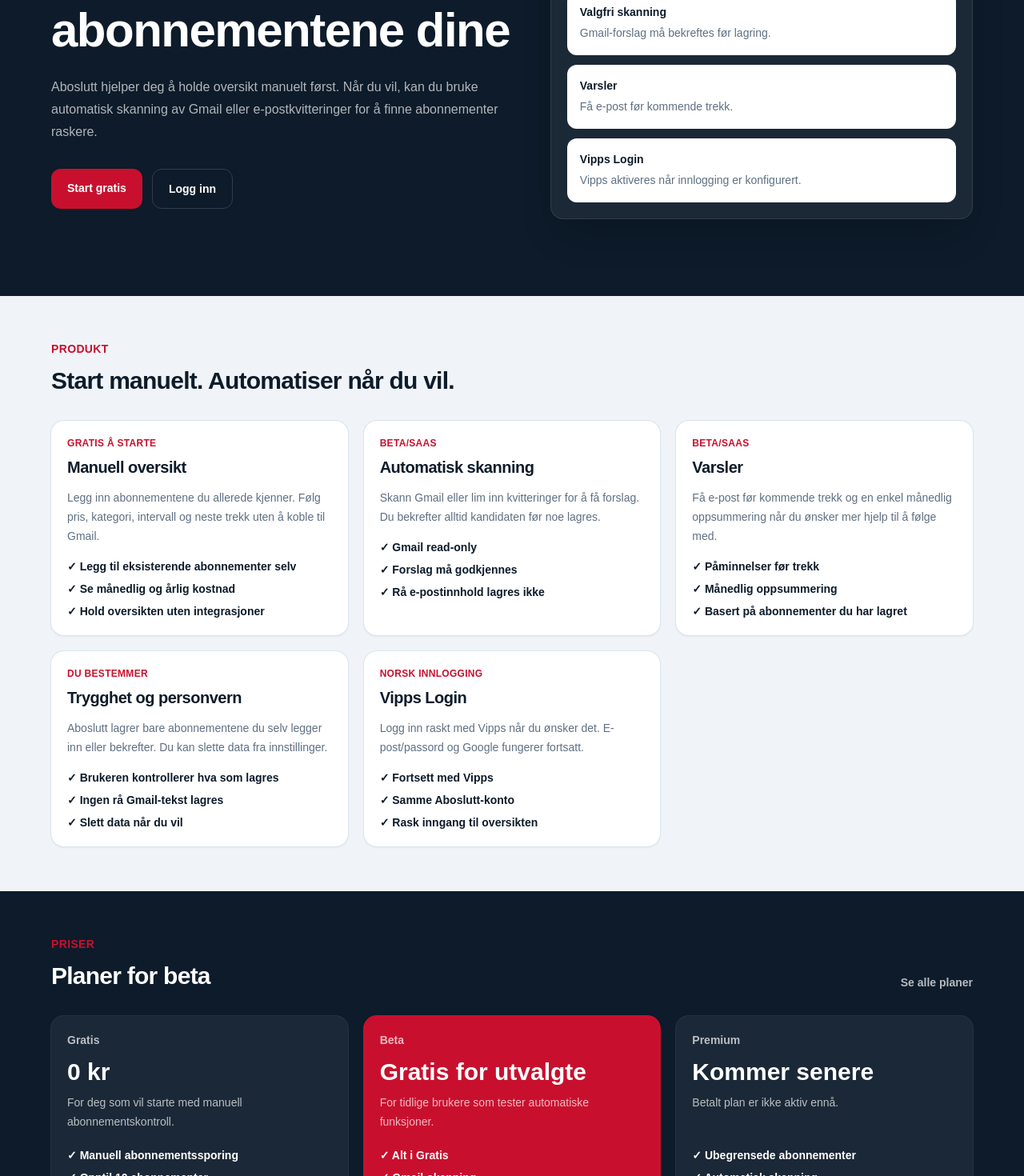
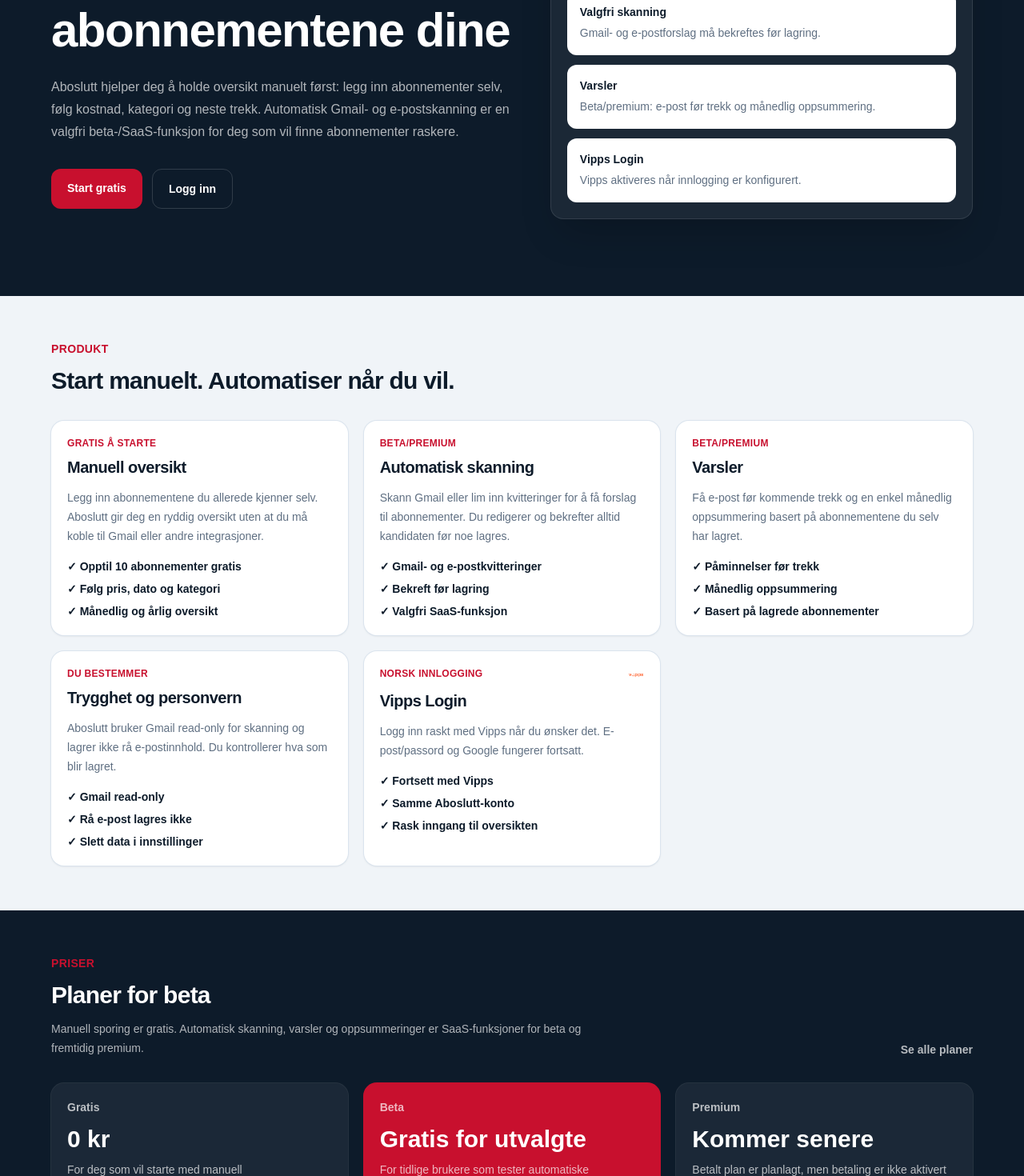
Before and after one commit to xyzmel/aboslutt, a Next.js app: page / in a window 1280 px wide. Shown: the part 260-1730 px from the top of the page at 80% size. Built offline with nearby package versions, Linux system fonts and the light colour scheme; no server answers.

Commit message:
Saas 2.0

```diff
--- a/src/app/pricing/page.tsx
+++ b/src/app/pricing/page.tsx
@@ -1,29 +1,56 @@
+import type { ReactNode } from "react";
 import Link from "next/link";
+import { getServerSession } from "next-auth";
 import { PublicFooter } from "@/components/public/PublicFooter";
+import { isAdminUser } from "@/lib/admin";
+import { authOptions } from "@/lib/auth";
 
 const plans = [
   {
     name: "Gratis",
     price: "0 kr",
-    description: "Manuell abonnementssporing for deg som vil komme i gang uten integrasjoner.",
-    features: ["Opptil 10 abonnementer", "Månedlig og årlig oversikt", "Kategori, intervall og neste trekk", "Grunnleggende dashboard"],
+    description: "For deg som vil ha kontroll manuelt uten integrasjoner.",
+    features: [
+      "Opptil 10 manuelle abonnementer",
+      "Månedlig og årlig oversikt",
+      "Grunnleggende dashboard",
+      "Pris, kategori, intervall og neste trekk",
+    ],
   },
   {
     name: "Beta",
     price: "Gratis for utvalgte",
-    description: "Automatiske funksjoner for tidlige brukere mens Aboslutt testes.",
-    features: ["Alt i Gratis", "Gmail- og e-postskanning", "E-postvarsler før trekk", "Månedlig oppsummering"],
+    description: "For tidlige brukere som tester automatiske SaaS-funksjoner.",
+    features: [
+      "Ubegrensede abonnementer",
+      "Gmail- og e-postskanning",
+      "E-postvarsler før trekk",
+      "Månedlig oppsummering",
+    ],
     highlighted: true,
   },
   {
     name: "Premium",
     price: "Kommer senere",
-    description: "Betalt plan er planlagt, men betaling er ikke aktivert ennå.",
-    features: ["Ubegrensede abonnementer", "Automatisk skanning", "Varsler og innsikt", "Fremtidige bank/Open Banking-funksjoner"],
+    description: "Planlagt betalt plan. Betaling er ikke aktivert ennå.",
+    features: [
+      "Automatisk skanning",
+      "Varsler og innsikt",
+      "Fremtidige bank/Open Banking-funksjoner",
+      "Fremtidig hjelp til oppsigelse",
+    ],
   },
 ];
 
-export default function PricingPage() {
+export default async function PricingPage() {
+  const session = await getServerSession(authOptions);
+  const user = session?.user
+    ? {
+        email: session.user.email ?? null,
+        isAdmin: isAdminUser({ email: session.user.email ?? null }),
+      }
+    : null;
+
   return (
     <main className="min-h-screen bg-[#0D1B2A] text-white">
       <header className="px-5 py-6">
@@ -36,17 +63,22 @@
               Abo<span className="text-[#C8102E]">slutt</span>
             </span>
           </Link>
-          <nav className="flex items-center gap-3 text-sm font-semibold">
-            <Link className="text-white/60 hover:text-white" href="/#produkt">
-              Produkt
-            </Link>
-            <Link className="text-white/60 hover:text-white" href="/login">
-              Logg inn
-            </Link>
-            <Link className="rounded-xl bg-[#C8102E] px-4 py-2 text-white hover:bg-[#a90d27]" href="/register">
-              Opprett konto
-            </Link>
-          </nav>
+          {user ? (
+            <nav className="flex flex-wrap items-center justify-end gap-3 text-sm font-semibold">
+              <HeaderLink href="/dashboard">Oversikt</HeaderLink>
+              <HeaderLink href="/import/email">Importer e-post</HeaderLink>
+              <HeaderLink href="/settings">Innstillinger</HeaderLink>
+              {user.isAdmin ? <HeaderLink href="/admin">Admin</HeaderLink> : null}
+            </nav>
+          ) : (
+            <nav className="flex flex-wrap items-center justify-end gap-3 text-sm font-semibold">
+              <HeaderLink href="/#produkt">Produkt</HeaderLink>
+              <HeaderLink href="/login">Logg inn</HeaderLink>
+              <Link className="rounded-xl bg-[#C8102E] px-4 py-2 text-white hover:bg-[#a90d27]" href="/register">
+                Opprett konto
+              </Link>
+            </nav>
+          )}
         </div>
       </header>
 
@@ -57,9 +89,22 @@
             Start gratis med manuell oversikt
           </h1>
           <p className="mt-5 max-w-2xl text-base leading-7 text-white/68">
-            Manuell abonnementssporing er gratis. Automatisk skanning, varsler og oppsummeringer testes som
-            SaaS-funksjoner i beta. Premium betaling kommer senere.
+            Manuell abonnementssporing er gratis. Automatisk Gmail-/e-postskanning, varsler og
+            oppsummeringer er SaaS-funksjoner for beta og fremtidig premium. Aboslutt tar ikke betalt ennå.
           </p>
+          <div className="mt-8 flex flex-col gap-3 sm:flex-row">
+            {user ? (
+              <>
+                <PrimaryLink href="/dashboard">Gå til oversikt</PrimaryLink>
+                <SecondaryLink href="/import/email">Importer e-post</SecondaryLink>
+              </>
+            ) : (
+              <>
+                <PrimaryLink href="/register">Start gratis</PrimaryLink>
+                <SecondaryLink href="/login">Logg inn</SecondaryLink>
+              </>
+            )}
+          </div>
 
           <div className="mt-10 grid gap-5 lg:grid-cols-3">
             {plans.map((plan) => (
@@ -86,12 +131,19 @@
       </section>
 
       <section className="bg-[#F0F4F8] px-5 py-12 text-[#0D1B2A]">
-        <div className="mx-auto max-w-6xl rounded-2xl bg-white p-6 shadow-sm ring-1 ring-[#DBE4EE]">
-          <h2 className="text-2xl font-extrabold tracking-tight">Ingen betaling er aktivert ennå</h2>
-          <p className="mt-3 text-sm leading-6 text-[#5F6F82]">
-            Aboslutt tar ikke betalt i beta nå. Fremtidige premiumfunksjoner annonseres tydelig før betaling blir
-            aktuelt.
-          </p>
+        <div className="mx-auto grid max-w-6xl gap-5 md:grid-cols-3">
+          <InfoPanel
+            title="Gratis er manuelt"
+            text="Alle kan starte med å legge inn abonnementer selv. Du trenger ikke Gmail for å bruke Aboslutt."
+          />
+          <InfoPanel
+            title="Beta er for automasjon"
+            text="Gmail-skanning, varsler og månedlig oppsummering er aktivert for beta-, premium- og admin-brukere."
+          />
+          <InfoPanel
+            title="Betaling kommer senere"
+            text="Premium er en planlagt betalt plan. Ingen checkout eller betaling er live nå."
+          />
         </div>
       </section>
 
@@ -99,3 +151,36 @@
     </main>
   );
 }
+
+function HeaderLink({ href, children }: { href: string; children: ReactNode }) {
+  return (
+    <Link className="text-white/60 hover:text-white" href={href}>
+      {children}
+    </Link>
+  );
+}
+
+function PrimaryLink({ href, children }: { href: string; children: ReactNode }) {
+  return (
+    <Link className="rounded-xl bg-[#C8102E] px-5 py-3.5 text-center text-sm font-bold text-white transition hover:bg-[#a90d27]" href={href}>
+      {children}
+    </Link>
+  );
+}
+
+function SecondaryLink({ href, children }: { href: string; children: ReactNode }) {
+  return (
+    <Link className="rounded-xl border border-white/15 px-5 py-3.5 text-center text-sm font-bold text-white transition hover:border-white/30 hover:bg-white/[0.06]" href={href}>
+      {children}
+    </Link>
+  );
+}
+
+function InfoPanel({ title, text }: { title: string; text: string }) {
+  return (
+    <article className="rounded-2xl bg-white p-5 shadow-sm ring-1 ring-[#DBE4EE]">
+      <h2 className="text-lg font-extrabold tracking-tight">{title}</h2>
+      <p className="mt-3 text-sm leading-6 text-[#5F6F82]">{text}</p>
+    </article>
+  );
+}
--- a/src/components/landing/LandingScreen.tsx
+++ b/src/components/landing/LandingScreen.tsx
@@ -1,6 +1,7 @@
 "use client";
 
 import type { ReactNode } from "react";
+import Image from "next/image";
 import Link from "next/link";
 import { signOut } from "next-auth/react";
 import { PublicFooter } from "@/components/public/PublicFooter";
@@ -10,35 +11,36 @@
     title: "Manuell oversikt",
     eyebrow: "Gratis å starte",
     description:
-      "Legg inn abonnementene du allerede kjenner. Følg pris, kategori, intervall og neste trekk uten å koble til Gmail.",
-    points: ["Legg til eksisterende abonnementer selv", "Se månedlig og årlig kostnad", "Hold oversikten uten integrasjoner"],
+      "Legg inn abonnementene du allerede kjenner selv. Aboslutt gir deg en ryddig oversikt uten at du må koble til Gmail eller andre integrasjoner.",
+    points: ["Opptil 10 abonnementer gratis", "Følg pris, dato og kategori", "Månedlig og årlig oversikt"],
   },
   {
     title: "Automatisk skanning",
-    eyebrow: "Beta/SaaS",
+    eyebrow: "Beta/premium",
     description:
-      "Skann Gmail eller lim inn kvitteringer for å få forslag. Du bekrefter alltid kandidaten før noe lagres.",
-    points: ["Gmail read-only", "Forslag må godkjennes", "Rå e-postinnhold lagres ikke"],
+      "Skann Gmail eller lim inn kvitteringer for å få forslag til abonnementer. Du redigerer og bekrefter alltid kandidaten før noe lagres.",
+    points: ["Gmail- og e-postkvitteringer", "Bekreft før lagring", "Valgfri SaaS-funksjon"],
   },
   {
     title: "Varsler",
-    eyebrow: "Beta/SaaS",
+    eyebrow: "Beta/premium",
     description:
-      "Få e-post før kommende trekk og en enkel månedlig oppsummering når du ønsker mer hjelp til å følge med.",
-    points: ["Påminnelser før trekk", "Månedlig oppsummering", "Basert på abonnementer du har lagret"],
+      "Få e-post før kommende trekk og en enkel månedlig oppsummering basert på abonnementene du selv har lagret.",
+    points: ["Påminnelser før trekk", "Månedlig oppsummering", "Basert på lagrede abonnementer"],
   },
   {
     title: "Trygghet og personvern",
     eyebrow: "Du bestemmer",
     description:
-      "Aboslutt lagrer bare abonnementene du selv legger inn eller bekrefter. Du kan slette data fra innstillinger.",
-    points: ["Brukeren kontrollerer hva som lagres", "Ingen rå Gmail-tekst lagres", "Slett data når du vil"],
+      "Aboslutt bruker Gmail read-only for skanning og lagrer ikke rå e-postinnhold. Du kontrollerer hva som blir lagret.",
+    points: ["Gmail read-only", "Rå e-post lagres ikke", "Slett data i innstillinger"],
   },
   {
     title: "Vipps Login",
     eyebrow: "Norsk innlogging",
     description: "Logg inn raskt med Vipps når du ønsker det. E-post/passord og Google fungerer fortsatt.",
     points: ["Fortsett med Vipps", "Samme Aboslutt-konto", "Rask inngang til oversikten"],
+    vipps: true,
   },
 ];
 
@@ -47,20 +49,20 @@
     name: "Gratis",
     price: "0 kr",
     description: "For deg som vil starte med manuell abonnementskontroll.",
-    features: ["Manuell abonnementssporing", "Opptil 10 abonnementer", "Månedlig/årlig oversikt", "Grunnleggende dashboard"],
+    features: ["Opptil 10 abonnementer", "Manuell sporing", "Månedlig/årlig oversikt", "Grunnleggende dashboard"],
   },
   {
     name: "Beta",
     price: "Gratis for utvalgte",
     description: "For tidlige brukere som tester automatiske funksjoner.",
-    features: ["Alt i Gratis", "Gmail-skanning", "E-postpåminnelser", "Månedlig oppsummering"],
+    features: ["Ubegrensede abonnementer", "Gmail-skanning", "E-postpåminnelser", "Månedlig oppsummering"],
     highlighted: true,
   },
   {
     name: "Premium",
     price: "Kommer senere",
-    description: "Betalt plan er ikke aktiv ennå.",
-    features: ["Ubegrensede abonnementer", "Automatisk skanning", "Varsler og innsikt", "Fremtidige bank/Open Banking-funksjoner"],
+    description: "Betalt plan er planlagt, men betaling er ikke aktivert ennå.",
+    features: ["Automatisk skanning", "Varsler og innsikt", "Fremtidig bank/Open Banking", "Fremtidig hjelp til oppsigelse"],
   },
 ];
 
@@ -93,8 +95,9 @@
                 Få kontroll på abonnementene dine
               </h1>
               <p className="mt-5 max-w-2xl text-base leading-7 text-white/68">
-                Aboslutt hjelper deg å holde oversikt manuelt først. Når du vil, kan du bruke automatisk skanning av
-                Gmail eller e-postkvitteringer for å finne abonnementer raskere.
+                Aboslutt hjelper deg å holde oversikt manuelt først: legg inn abonnementer selv, følg kostnad,
+                kategori og neste trekk. Automatisk Gmail- og e-postskanning er en valgfri beta-/SaaS-funksjon
+                for deg som vil finne abonnementer raskere.
               </p>
               {user ? (
                 <p className="mt-4 text-sm font-semibold text-white/70">
@@ -119,9 +122,9 @@
 
             <div className="rounded-2xl border border-white/10 bg-white/[0.06] p-5 shadow-2xl shadow-black/20">
               <div className="grid gap-3">
-                <HeroSignal title="Manuell tracking" text="Legg inn abonnementer selv, uten Gmail." />
-                <HeroSignal title="Valgfri skanning" text="Gmail-forslag må bekreftes før lagring." />
-                <HeroSignal title="Varsler" text="Få e-post før kommende trekk." />
+                <HeroSignal title="Manuell oversikt" text="Gratis å starte, opptil 10 abonnementer." />
+                <HeroSignal title="Valgfri skanning" text="Gmail- og e-postforslag må bekreftes før lagring." />
+                <HeroSignal title="Varsler" text="Beta/premium: e-post før trekk og månedlig oppsummering." />
                 <HeroSignal
                   title="Vipps Login"
                   text={
@@ -156,6 +159,10 @@
             <div>
               <p className="text-sm font-bold uppercase tracking-wide text-[#C8102E]">Priser</p>
               <h2 className="mt-3 text-3xl font-extrabold tracking-tight">Planer for beta</h2>
+              <p className="mt-3 max-w-2xl text-sm leading-6 text-white/68">
+                Manuell sporing er gratis. Automatisk skanning, varsler og oppsummeringer er SaaS-funksjoner
+                for beta og fremtidig premium.
+              </p>
             </div>
             <Link className="text-sm font-bold text-white/70 hover:text-white" href="/pricing">
               Se alle planer
@@ -247,15 +254,22 @@
   eyebrow,
   description,
   points,
+  vipps,
 }: {
   title: string;
   eyebrow: string;
   description: string;
   points: string[];
+  vipps?: boolean;
 }) {
   return (
     <article className="rounded-2xl bg-white p-5 shadow-sm ring-1 ring-[#DBE4EE]">
-      <p className="text-xs font-bold uppercase tracking-wide text-[#C8102E]">{eyebrow}</p>
+      <div className="flex items-start justify-between gap-3">
+        <p className="text-xs font-bold uppercase tracking-wide text-[#C8102E]">{eyebrow}</p>
+        {vipps ? (
+          <Image alt="" className="h-5 w-auto" height={29} src="/vipps-logo-transparent.png" width={96} />
+        ) : null}
+      </div>
       <h3 className="mt-2 text-xl font-extrabold tracking-tight">{title}</h3>
       <p className="mt-3 text-sm leading-6 text-[#5F6F82]">{description}</p>
       <ul className="mt-4 grid gap-2 text-sm font-semibold text-[#0D1B2A]">
```
Also changed, not shown: 1 other file (tests, documents, lock files or other folders).
